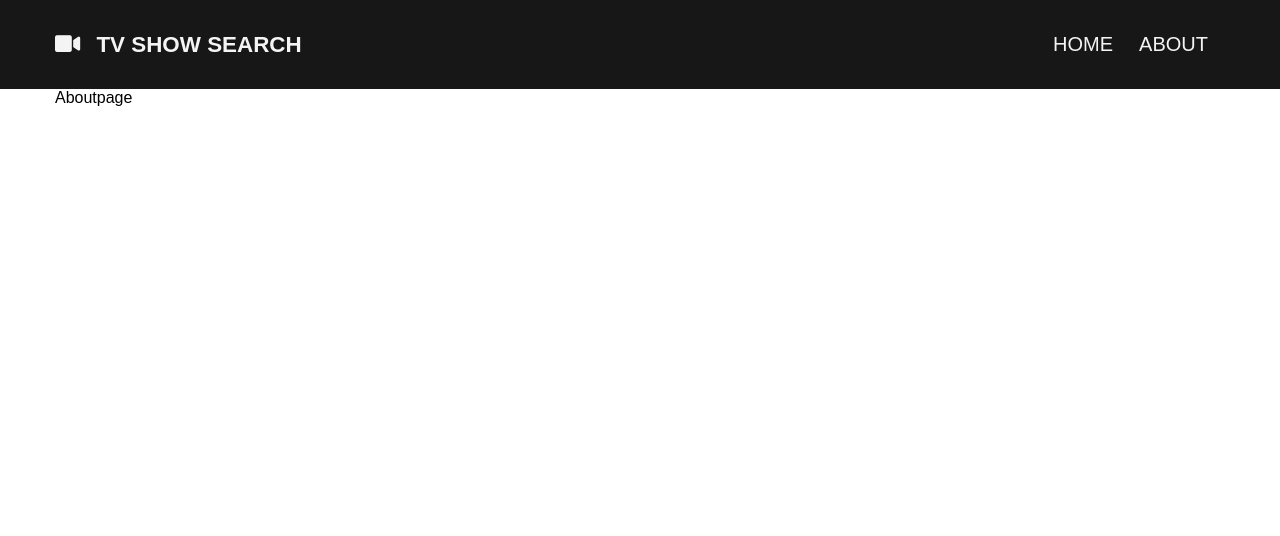
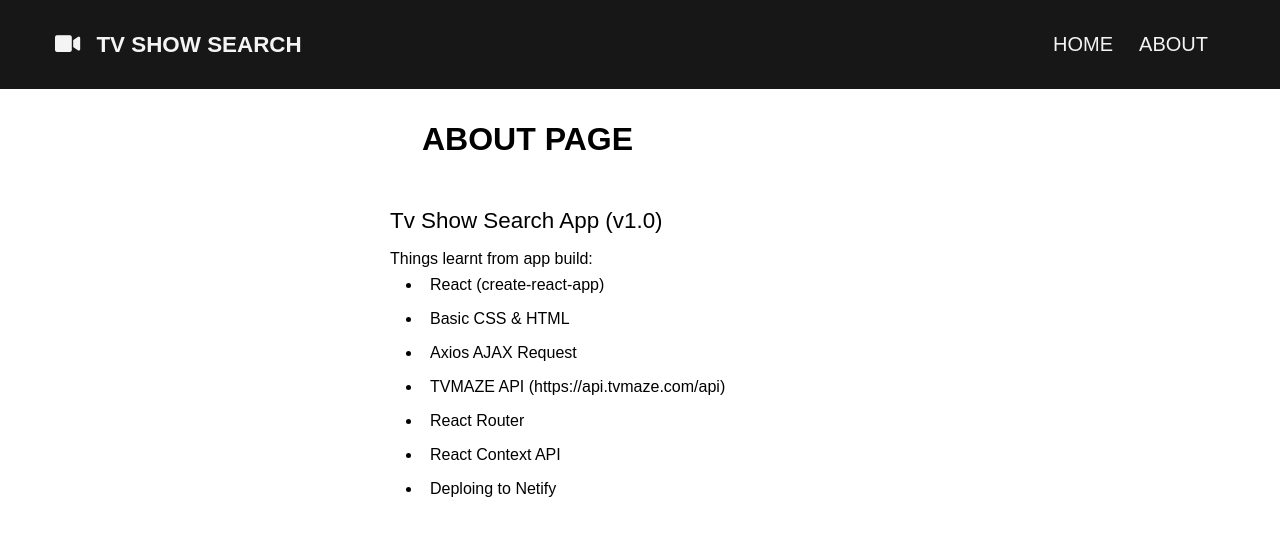
Before and after one commit to programer1983/React-TV-API-Search-app, a React (Create React App) app: page /about in a window 1280 px wide. Shown: the top 536 px of the page. Built offline with nearby package versions, Linux system fonts and the light colour scheme.

Commit message:
create  about  page  and  styles;

```diff
--- a/src/index.css
+++ b/src/index.css
@@ -230,3 +230,36 @@ img {
   background: var(--secondary-color);
   color: var(--offwhite-color);
 }
+
+
+/* About Page Styles */
+
+.aboutpage {
+  margin: 2rem 0;
+  width: 100%;
+}
+
+
+.about__title {
+  font-size: 2rem;
+  margin: 2rem;
+  margin-bottom: 50px;
+}
+
+
+.about__info {
+  width: 500px;
+  margin: auto;
+}
+
+
+.about__info > p {
+  font-size: 1.4rem;
+  margin: 1rem 0;
+}
+
+
+.about__info > div > ul > li {
+  margin-left: 2rem;
+  padding: 0.5rem;
+}
--- a/src/pages/Aboutpage.js
+++ b/src/pages/Aboutpage.js
@@ -2,7 +2,24 @@
 const Aboutpage = () => {
   return (
     <div className="aboutpage">
-        Aboutpage
+        <div className="about">
+          <div className="about__info">
+          <h3 className="about__title">ABOUT PAGE</h3>
+            <p>Tv Show Search App (v1.0)</p>
+            <div>
+              <p>Things learnt from app build:</p>
+              <ul>
+                <li>React (create-react-app)</li>
+                <li>Basic CSS & HTML</li>
+                <li>Axios AJAX Request</li>
+                <li>TVMAZE API (https://api.tvmaze.com/api)</li>
+                <li>React Router</li>
+                <li>React Context API</li>
+                <li>Deploing to Netify</li>
+              </ul>
+            </div>
+          </div>
+        </div>
     </div>
   )
 }
```
